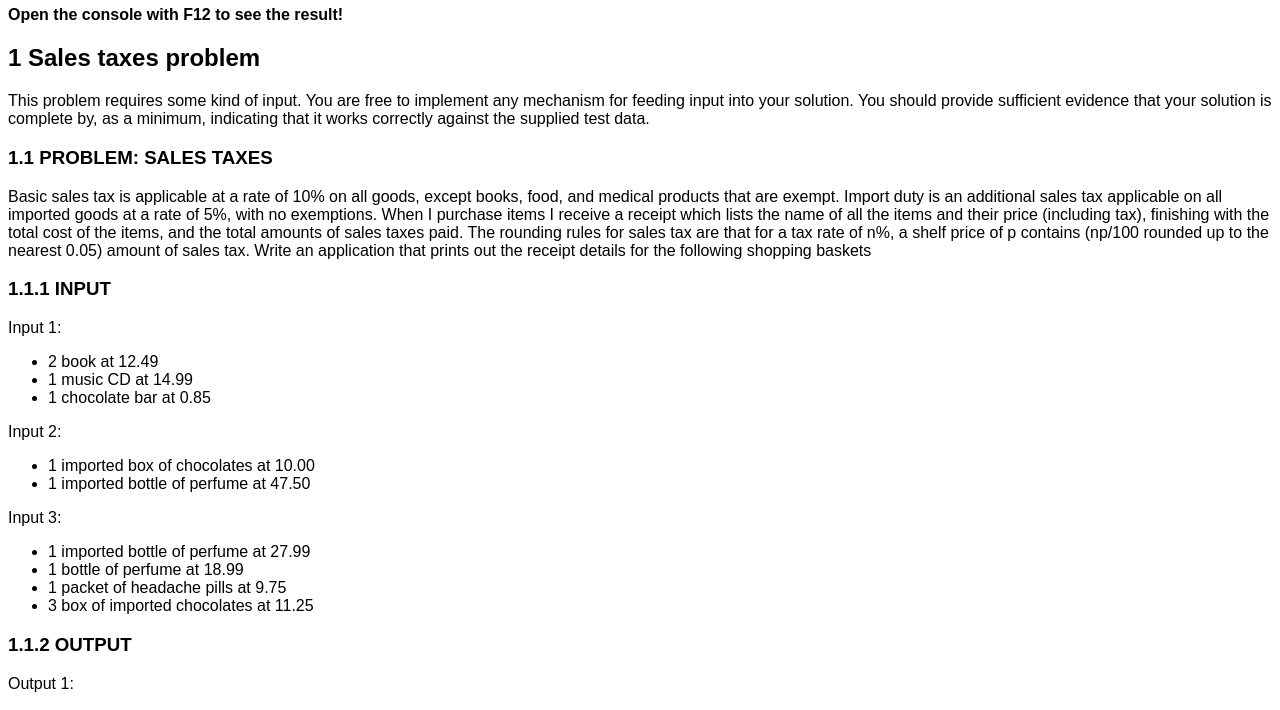
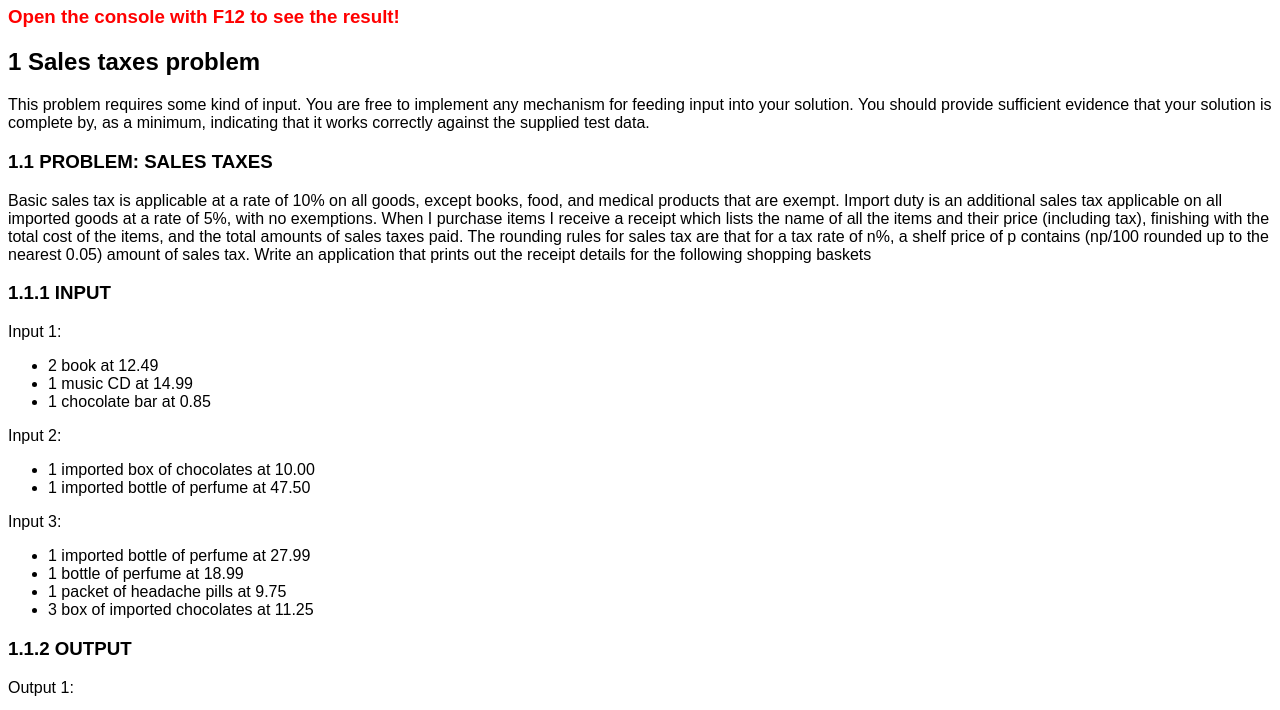
Before and after one commit to fralnz/lanman-exercise, a plain HTML site: page index.html in a window 1280 px wide. Shown: the part 60-770 px from the top of the page. Drawn offline with Linux system fonts and the light colour scheme.

Commit message:
little change of style

```diff
--- a/index.html
+++ b/index.html
@@ -7,7 +7,7 @@
 </style>
 
 <h1>LanMan Exercise - Francesco Lanza</h1>
-<b>Open the console with F12 to see the result!</b>
+<h3 style="color: red">Open the console with F12 to see the result!</h3>
 <h2>1 Sales taxes problem</h2>
 <p>This problem requires some kind of input. You are free to implement any mechanism for
     feeding input into your solution. You should provide sufficient evidence that your solution is
```
